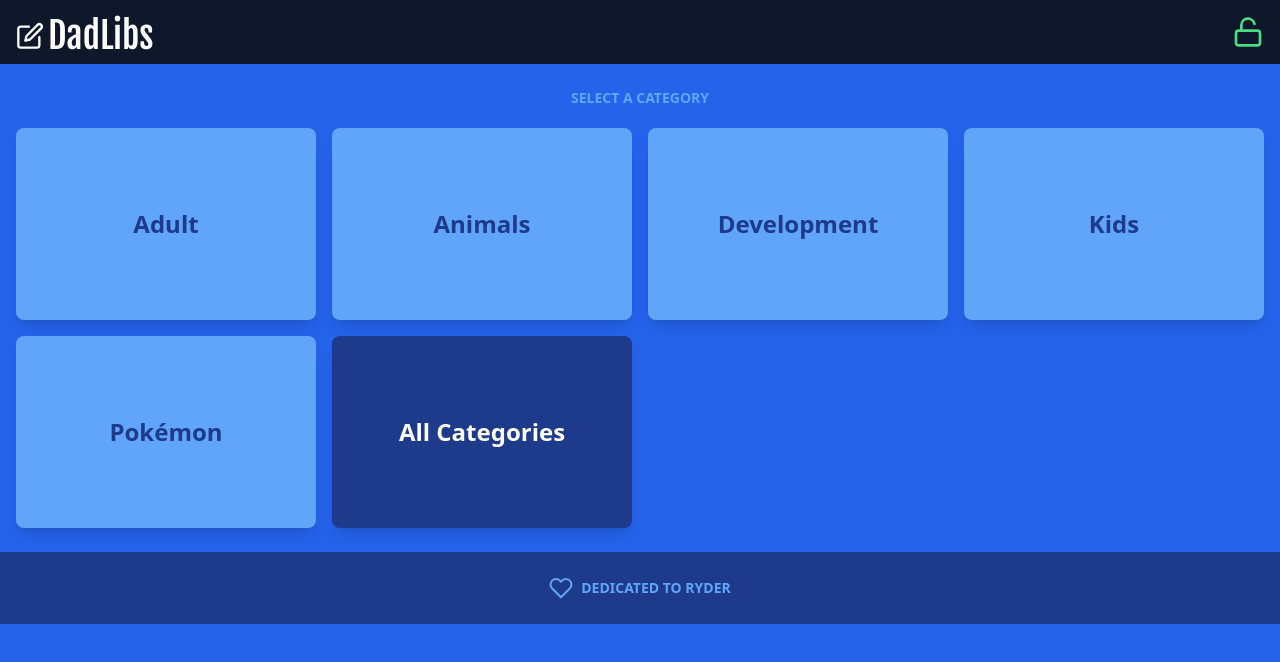
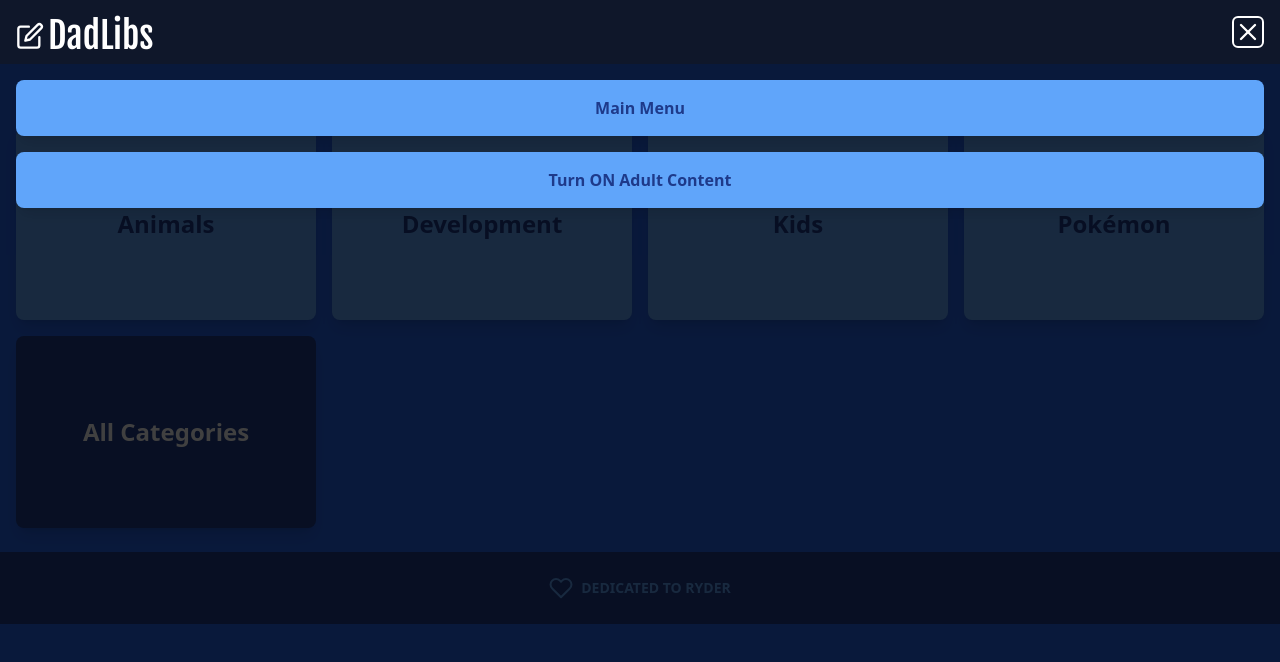
Before and after one commit to mattfrazee/dadlibs, a Vue app: page / in a window 1280 px wide. Both pictures are taken after a click on the button 1248 px from the left and 32 px from the top of the page. Shown: the top 662 px of the page. Built offline with nearby package versions, Linux system fonts and the light colour scheme; a web font is replaced by a local one.

Commit message:
updated app

```diff
--- a/src/App.vue
+++ b/src/App.vue
@@ -2,9 +2,11 @@
 
   <nav-header
       :stories="sortedStories"
+      :story="myStory"
+      :answers="myAnswers"
       header-text="DadLibs"
       @start-over="startOver"
-      @toggle-menu="showAdult=!showAdult"
+      @toggle-adult-menu="showAdult=!showAdult"
       :toggle="showAdult"></nav-header>
 
   <story-categories
@@ -45,7 +47,7 @@
 <script>
 import MenuButton from "@/components/MenuButton";
 import MyStory from "@/components/MyStory";
-import NavHeader from '@/components/NavHeader.vue'
+import NavHeader from '@/components/AppHeader.vue'
 import Speech from "@/components/Speech";
 import Dadlibs from "@/components/Dadlibs";
 import StoryCategories from "@/components/StoryCategories";
@@ -130,6 +132,11 @@ export default {
       }
     },
     parseQuestion(question) {
+      // [speech key | option | label | description | example]
+      // examples:
+      // [noun|plural]
+      // [cat||A Type of Cat]
+      // [noun|plural|A Noun|Some description...|Matt, bug, USA, money]
       const arr = question.split('|')
       const id = arr[0]
       const param = arr[1] ? Speech.options.filter(opt => opt.id === arr[1])[0].label : ''
--- a/src/components/NavHeader.vue
+++ b/src/components/AppHeader.vue
@@ -4,18 +4,22 @@
       <svg xmlns="http://www.w3.org/2000/svg" viewBox="0 0 24 24" fill="none" stroke="currentColor" stroke-width="2" stroke-linecap="round" stroke-linejoin="round" class="h-7 mr-1">
         <path d="M11 4H4a2 2 0 0 0-2 2v14a2 2 0 0 0 2 2h14a2 2 0 0 0 2-2v-7"></path><path d="M18.5 2.5a2.121 2.121 0 0 1 3 3L12 15l-4 1 1-4 9.5-9.5z"></path>
       </svg>
-      {{ headerText }}
+      <span>{{ headerText }}</span>
     </div>
     <div class="flex space-x-4 items-center menu-icons">
-<!--      <button type="button" class="nav-menu border-2 rounded-md border-white" @click="toggleMenu">-->
-<!--        <svg class="menu-icon" xmlns="http://www.w3.org/2000/svg" viewBox="0 0 24 24" fill="none" stroke="currentColor" stroke-width="2" stroke-linecap="round" stroke-linejoin="round">-->
-<!--          <line x1="3" y1="12" x2="21" y2="12"></line>-->
-<!--          <line x1="3" y1="6" x2="21" y2="6"></line>-->
-<!--          <line x1="3" y1="18" x2="21" y2="18"></line>-->
-<!--        </svg>-->
-<!--      </button>-->
-      <button type="button" @click="toggleAdultStories">
-        <svg class="lock" v-if="!toggle" xmlns="http://www.w3.org/2000/svg" viewBox="0 0 24 24" fill="none" stroke="currentColor" stroke-width="2" stroke-linecap="round" stroke-linejoin="round">
+      <button type="button" class="nav-menu border-2 rounded-md border-white" @click="toggleMenu">
+        <svg v-if="!active" class="menu-icon" xmlns="http://www.w3.org/2000/svg" viewBox="0 0 24 24" stroke-linecap="round" stroke-linejoin="round">
+          <line x1="3" y1="12" x2="21" y2="12"></line>
+          <line x1="3" y1="6" x2="21" y2="6"></line>
+          <line x1="3" y1="18" x2="21" y2="18"></line>
+        </svg>
+        <svg v-else xmlns="http://www.w3.org/2000/svg" class="stroke-current stroke-2 w-5" viewBox="0 0 24 24" stroke-linecap="round" stroke-linejoin="round">
+          <line x1="18" y1="6" x2="6" y2="18"></line>
+          <line x1="6" y1="6" x2="18" y2="18"></line>
+        </svg>
+      </button>
+      <button type="button" @click="toggleAdultStories" class="hidden">
+        <svg class="lock" v-if="!toggle" xmlns="http://www.w3.org/2000/svg" viewBox="0 0 24 24" fill="none" stroke="currentColor" stroke-linecap="round" stroke-linejoin="round">
           <rect x="3" y="11" width="18" height="11" rx="2" ry="2"></rect>
           <path d="M7 11V7a5 5 0 0 1 10 0v4"></path>
         </svg>
@@ -26,10 +30,18 @@
       </button>
     </div>
   </nav>
-  <div :class="{'top-0':!active, '-top-[150%]':active, 'hidden':!active}" class="menu-items">
-    <story-button class="mb-4" v-show="story.title" v-for="story in stories" :key="story">{{
-        story.title
-      }}
+  <div :class="{'left-0':active, '-left-full':!active}" class="menu-items">
+<!--    <story-button class="mb-4" v-show="story.title" v-for="story in stories" :key="story">-->
+<!--      {{ story.title }}-->
+<!--    </story-button>-->
+    <story-button class="mb-4">
+      Main Menu
+    </story-button>
+    <story-button class="mb-4 capitalize" @click="mainMenu" v-if="story">
+      Back to {{ story.category }}
+    </story-button>
+    <story-button class="mb-4" @click="toggleAdultStories">
+      Turn {{ toggle ? 'OFF' : 'ON'}} Adult Content
     </story-button>
   </div>
 </template>
@@ -40,28 +52,36 @@ import StoryButton from "@/components/StoryButton";
 export default {
   name: 'NavHeader',
   components: {StoryButton},
-  emits: ['start-over', 'toggle-menu'],
+  emits: ['start-over', 'toggle-adult-menu', 'toggle-menu'],
   props: {
     toggle: Boolean,
+    story: Object,
     stories: Array,
+    answers: Array,
     headerText: {
       default: 'DadLibs'
     }
   },
   data() {
     return {
-      active: false
+      active: false,
     }
   },
   methods: {
     startOver() {
       this.$emit('start-over')
     },
+    mainMenu() {
+      this.active = !this.active
+      this.$emit('start-over')
+    },
     toggleAdultStories() {
-      this.$emit('toggle-menu')
+      this.active = !this.active
+      this.$emit('toggle-adult-menu')
     },
     toggleMenu() {
       this.active = !this.active
+      this.$emit('toggle-menu', this.active)
     },
   },
 }
@@ -89,8 +109,12 @@ nav {
   @apply w-1/2 border-white border-b-2 relative inline-block before:w-full before:border-b-2 before:left-0 before:-top-1.5 before:absolute after:content-['*'] after:w-full after:border-b-2 after:left-0 after:top-1.5 after:absolute
 }
 
+.nav-menu {
+  @apply text-white border-white
+}
+
 button svg {
-  @apply stroke-current w-full mx-auto
+  @apply stroke-2 stroke-current w-full mx-auto
 }
 
 .menu-icon {
@@ -98,7 +122,7 @@ button svg {
 }
 
 .menu-items {
-  @apply fixed left-0 pt-16 w-full h-full bg-black bg-opacity-75 text-white pt-20 px-4 z-10 transition-all duration-500 ease-in-out
+  @apply fixed pt-16 w-full h-full bg-black bg-opacity-75 text-white pt-20 px-4 z-10 transition-all duration-500 ease-in-out overflow-auto
 }
 
 .menu-items > button {
--- a/src/components/Dadlibs.js
+++ b/src/components/Dadlibs.js
@@ -46,7 +46,7 @@ export default {
         {
             title: 'The Pokémon Trainer', adult: false, category:'Pokémon',
             story: 'Hey, [player name|||A name for the main character.|Jane, Matt, Shadow Walker, jerk], do you think you have what it takes to be a Pokémon trainer? ' +
-                'Level up your [pokémon character|||The name of a Pokémon character.|Pikachu, Gangar, Charzard, Rowlet] by attacking your opponents [noun]. ' +
+                'Level up your [pokémon character|||The name of a Pokémon character.|Pikachu, Gengar, Charzard, Rowlet] by attacking your opponents [noun]. ' +
                 'Go to the [place] to find new Pokémon and catch them all. Watch out, your Pokémon has [adjective] and [adjective] all over his [body-part]. ' +
                 'Defeat your enemies with [noun] attacks but be careful to not let your Pokémon faint or you will have to go to a [place] to heal them. ' +
                 'The most important thing about catching Pokémon is to have a [adjective] time.'
@@ -107,6 +107,11 @@ export default {
                 '[word-for-semen]. Then slide your [adjective] [male-reproductive-organ] between my [word-for-breasts] until it\'s [adjective] again and ram it back into my [adjective] [female-reproductive-organ]. ' +
                 'I want it [adjective] and [adjective] and I want you to fill me up with [word-for-semen] again and again.'
         },
+        {
+            title: 'Here kitty, kitty, kitty', category:'Animals', adult: false, image: 'https://upload.wikimedia.org/wikipedia/commons/3/38/500px_photo_%285526306%29.jpeg',
+            story: 'My cat, [silly-word], is the best kitten ever! Her mom was a tabby cat and her dad was a [animal] so she looks more like a(n) [adjective] [noun]. Her favorite food is [food], but only if you dye it [color]. One of our favorite games is ' +
+                'to [verb] in my bedroom (except she always wins). Yesterday I felt [emotion] because I thought she had run away...but it turns out she went to [store-name] all day because we were out of [things|plural]. What a thoughtful kitten!'
+        },
         {title: '', category:'', adult: false, image:null, story: ''},
     ],
 }
--- a/src/components/Speech.js
+++ b/src/components/Speech.js
@@ -3,6 +3,14 @@ export default {
         {
             id: "ing",
             label: "Ending in ING",
+        },
+        {
+            id: "ly",
+            label: "Ending in LY",
+        },
+        {
+            id: "ed",
+            label: "Ending in ED",
         },
         {
             id: "past-tense",
@@ -41,7 +49,7 @@ export default {
         {
             id: "adverb",
             label: "Adverb",
-            description: "An adverb modifies or describes a verb, an adjective, or another adverb.",
+            description: "Usually ending in “ly”, an adverb modifies or describes a verb, an adjective, or another adverb.",
             example: "gently, extremely, carefully, well",
         },
         {
@@ -87,6 +95,12 @@ export default {
             example: "lasanga, bread, egg yolk, deer",
         },
         {
+            id: "instrument",
+            label: "Instrument",
+            description: "Something that is used to create music.",
+            example: "bass, drums, triangle, cowbell",
+        },
+        {
             id: "time",
             label: "Time of Day",
             description: "Any time of day.",
@@ -121,6 +135,12 @@ export default {
             label: "Made Up Word",
             description: "A word that is not in the dictionary.",
             example: "Habble, whark, mobify, bloatware",
+        },
+        {
+            id: "silly-word",
+            label: "A Silly Word",
+            description: "A word that sounds silly",
+            example: "bubbles, squishy, snarf, booger",
         },
         {
             id: "drink",
```
